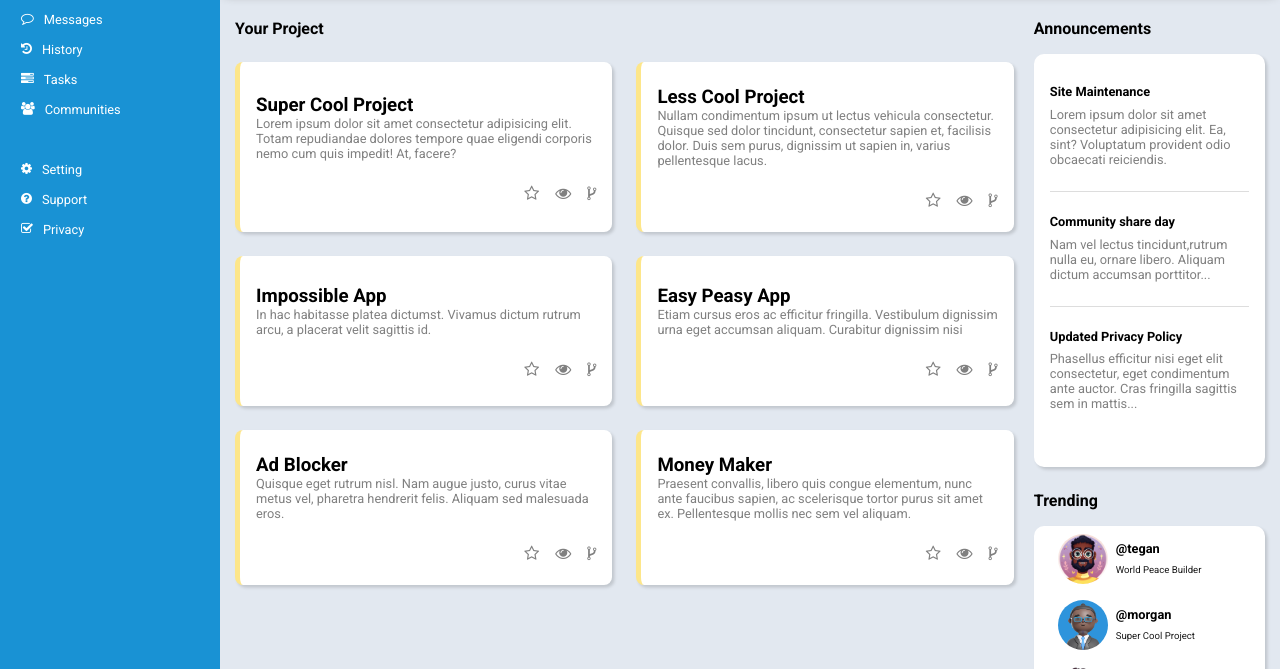
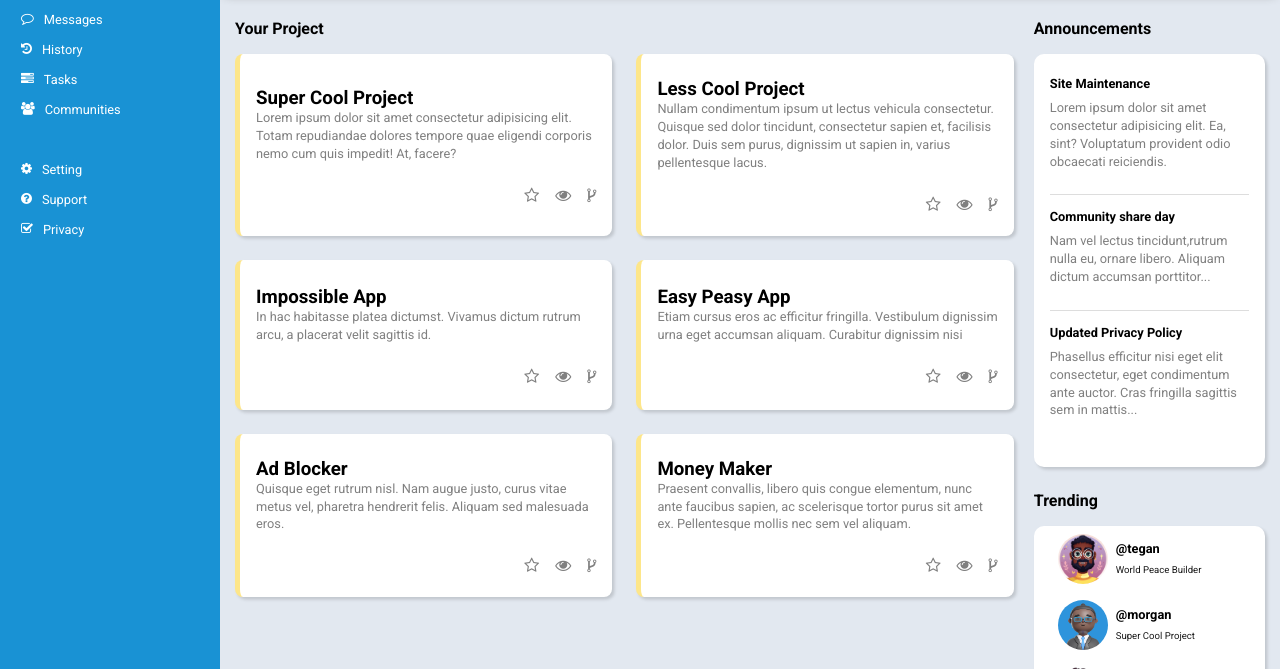
Before and after one commit to Snow-ie/Dashboard-project, a plain HTML site: page index.html in a window 1280 px wide. Shown: the part 131-800 px from the top of the page. Drawn offline with Linux system fonts and the light colour scheme.

Commit message:
first commit

```diff
--- a/style.css
+++ b/style.css
@@ -168,7 +168,7 @@ header {
     display: grid;
     grid-template-columns: repeat(2, 1fr);
     gap: 1.5rem;
-    padding: 1.5rem 0;
+    padding: 1rem 0;
   }
 
   .card {
@@ -189,6 +189,7 @@ header {
   .card p{
     font-size: 0.8rem;
     color: grey;
+    line-height: 1.4;
   }
 
   .card-icons{
@@ -230,7 +231,7 @@ ul{
   }
 
   .announcements ul li {
-    margin: 1.5rem 0;
+    margin: 1rem 0;
     padding-bottom: 1.5rem;
     border-bottom: 1px solid #ddd;
   }
@@ -241,6 +242,7 @@ ul{
 
   .announcements ul li p {
   font-size: 0.8rem;
+  line-height: 1.4;
   color: grey;
   }
 
```
